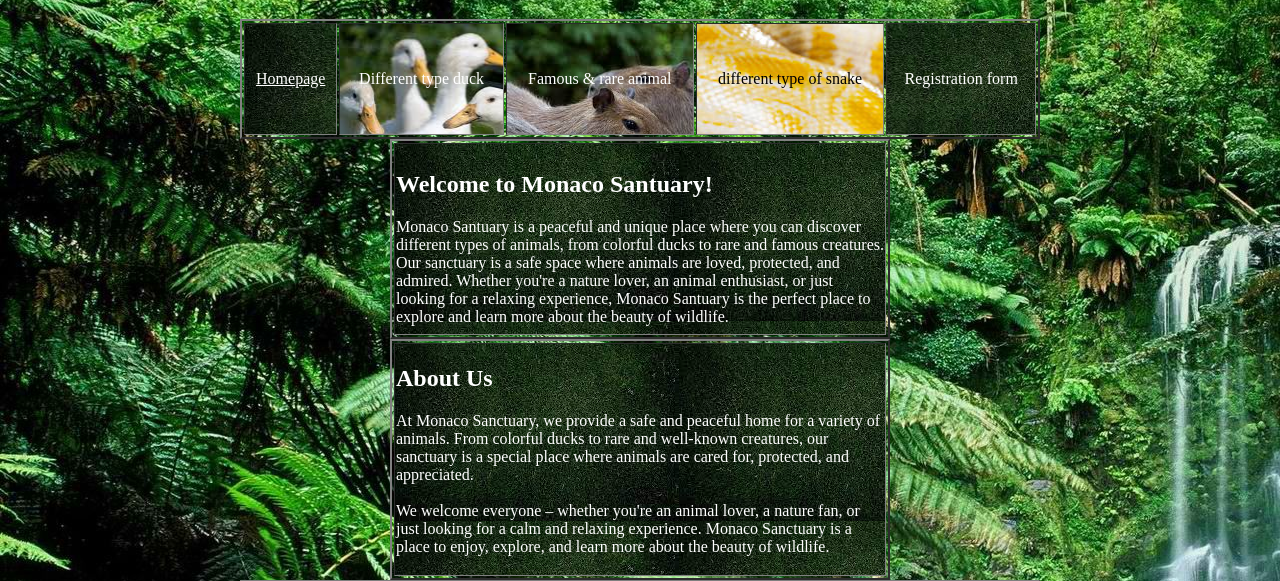
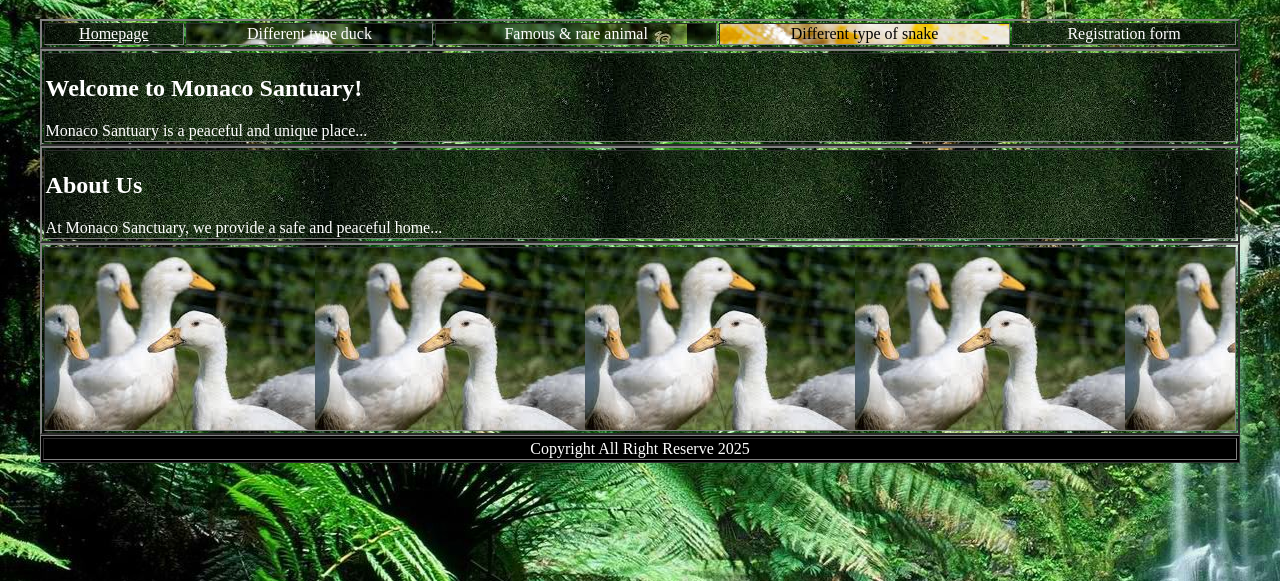
Before and after one commit to Zam4skl/Ms1, a plain HTML site: page index.html in a window 1280 px wide. Shown: the part 149-730 px from the top of the page. Drawn offline with Linux system fonts and the light colour scheme.

Commit message:
Update index.html

```diff
--- a/index.html
+++ b/index.html
@@ -2,13 +2,14 @@
 <html>
 <head>
   <title>Home</title>
+  <meta name="viewport" content="width=device-width, initial-scale=1.0">
 </head>
 
 <body background="bg.jpg" text="white">
 
-  <table border="0" align="center">
+  <table border="0" width="95%" align="center">
     <tr>
-      <td>
+      <td align="center">
         <img src="logo.png" alt="logo" width="70" height="70">
       </td>
     </tr>
@@ -16,58 +17,44 @@
 
   <h1 align="center">Monaco Santuary</h1>
 
-  <table border="2" width="800" height="120" align="center">
+  <table border="2" width="95%" align="center">
     <tr background="grass.jpg" align="center">
-  <td>
-        <a href="index.html.html" style="color: white;">Homepage</a>
-      </td>
-
-      <td background="duck.jpg" align="center">
-<a href="duck.html" style="color: white; text-decoration: none;">Different type duck</a>
-</td>
-
-      <td background="cappybara.jpg" align="center">
-        <a href="famous_animal_rare.html" style="color: white; text-decoration: none;">Famous & rare animal</a>
-      </td>
-
-      <td background="snakey.jpg" align="center">
-<a href="snake.html" style="color: black; text-decoration: none;">different type of snake</td>
-      <td>
-        <a href="form.html" style="color: white; text-decoration: none;">Registration form</a>
-      </td>
+      <td><a href="index.html" style="color: white;">Homepage</a></td>
+      <td background="duck.jpg"><a href="duck.html" style="color: white; text-decoration: none;">Different type duck</a></td>
+      <td background="cappybara.jpg"><a href="famous_animal_rare.html" style="color: white; text-decoration: none;">Famous & rare animal</a></td>
+      <td background="snakey.jpg"><a href="snake.html" style="color: black; text-decoration: none;">Different type of snake</a></td>
+      <td><a href="form.html" style="color: white; text-decoration: none;">Registration form</a></td>
     </tr>
-
   </table>
 
-  <table border="2" width="500" height="200" align="center">
+  <table border="2" width="95%" align="center">
     <tr>
-
-<td background="grass.jpg"><h2>Welcome to Monaco Santuary!</h2>
-Monaco Santuary is a peaceful and unique place where you can discover different types of animals, from colorful ducks to rare and famous creatures. Our sanctuary is a safe space where animals are loved, protected, and admired. Whether you're a nature lover, an animal enthusiast, or just looking for a relaxing experience, Monaco Santuary is the perfect place to explore and learn more about the beauty of wildlife.
-
+      <td background="grass.jpg">
+        <h2>Welcome to Monaco Santuary!</h2>
+        Monaco Santuary is a peaceful and unique place...
       </td>
     </tr>
   </table>
 
-  <table border="2" width="500" height="200" align="center">
-
- <td background="grass.jpg"><h2>About Us</h2>
-At Monaco Sanctuary, we provide a safe and peaceful home for a variety of animals. From colorful ducks to rare and well-known creatures, our sanctuary is a special place where animals are cared for, protected, and appreciated.
-<br><br>
-We welcome everyone – whether you're an animal lover, a nature fan, or just looking for a calm and relaxing experience. Monaco Sanctuary is a place to enjoy, explore, and learn more about the beauty of wildlife.
-<br><br>
+  <table border="2" width="95%" align="center">
+    <tr>
+      <td background="grass.jpg">
+        <h2>About Us</h2>
+        At Monaco Sanctuary, we provide a safe and peaceful home...
       </td>
     </tr>
   </table>
 
-  <table border="2" width="800" height="180" align="center">
+  <table border="2" width="95%" align="center">
     <tr>
-      <td background="duck.jpg"></td>
+      <td background="duck.jpg" height="180"></td>
     </tr>
   </table>
 
-<table border="1" id="s" width="500" height="50" align="Center" bgcolor="black">
-<td align="Center">Copyright All Right Reserve 2025</td></tr>
+  <table border="1" width="95%" align="center" bgcolor="black">
+    <tr>
+      <td align="center">Copyright All Right Reserve 2025</td>
+    </tr>
   </table>
 
 </body>
```
Lines whose indentation alone changed are shown as unchanged.
